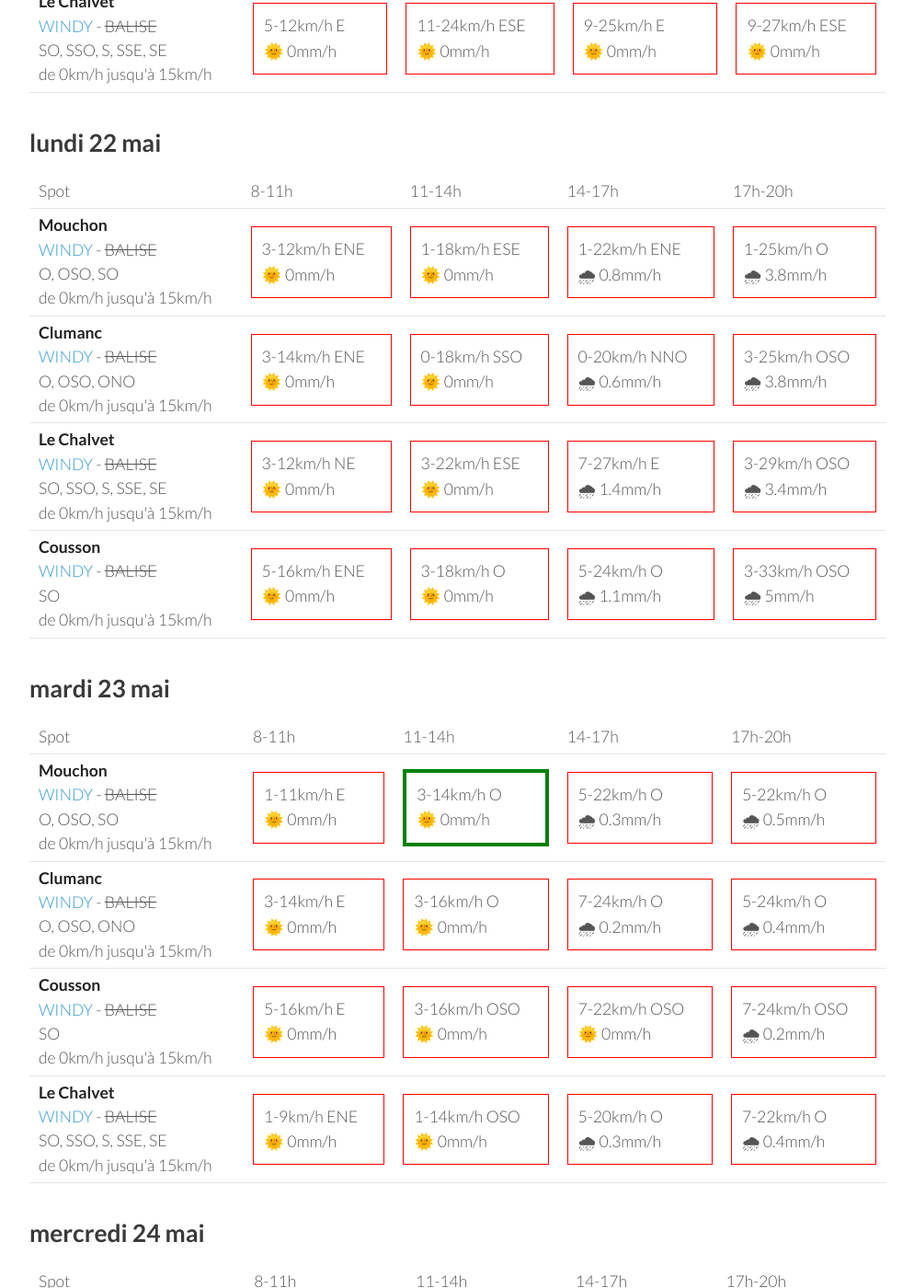
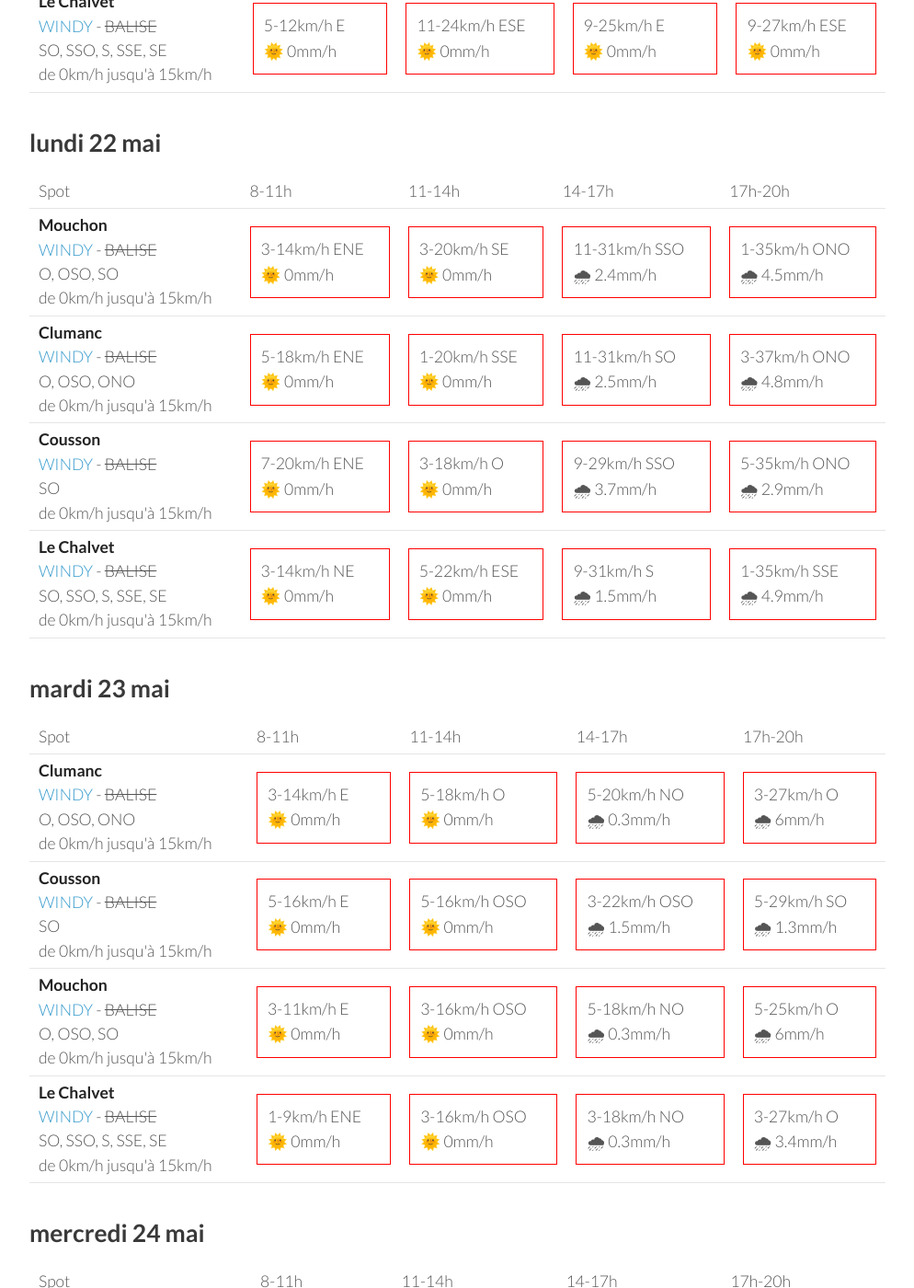
Before and after one commit to parapente-dans-le-nord/parapente-dans-le-nord.github.io, a Jekyll site: the page built from saint_andre.markdown, in a window 1280 px wide and 1400 px high, scrolled down 1325 px. Shown: the whole window at 92% size, without its empty margins (26-1020 px from the left). Built offline with Jekyll 4.4.1, drawn with Linux system fonts in a browser that asks for light colours; some of the changed text lies outside the part shown.

Commit message:
update index.markdown

```diff
--- a/saint_andre.markdown
+++ b/saint_andre.markdown
@@ -136,40 +136,40 @@ page mise à jour le samedi 20 mai 06:36
 <tr>
         <td><strong>Mouchon</strong><br><a href="https://windy.com/43.992/6.424?43.878,6.425,10,m:eSuaglR">WINDY</a> - <span class="no-balise"> BALISE </span><br> <span class="vent-favorable">O, OSO, SO</span><br><span class="force-vent">de 0km/h jusqu'à 15km/h</span> </td>
 
-            <td><div class="not-flyable"><p>3-12km/h ENE</p><p>🌞 0mm/h</p></div></td>
-            <td><div class="not-flyable"><p>1-18km/h ESE</p><p>🌞 0mm/h</p></div></td>
-            <td><div class="not-flyable"><p>1-22km/h ENE</p><p>🌧 0.8mm/h</p></div></td>
-            <td><div class="not-flyable"><p>1-25km/h O</p><p>🌧 3.8mm/h</p></div></td>
+            <td><div class="not-flyable"><p>3-14km/h ENE</p><p>🌞 0mm/h</p></div></td>
+            <td><div class="not-flyable"><p>3-20km/h SE</p><p>🌞 0mm/h</p></div></td>
+            <td><div class="not-flyable"><p>11-31km/h SSO</p><p>🌧 2.4mm/h</p></div></td>
+            <td><div class="not-flyable"><p>1-35km/h ONO</p><p>🌧 4.5mm/h</p></div></td>
 
 
     </tr>
 <tr>
         <td><strong>Clumanc</strong><br><a href="https://windy.com/44.027/6.402?43.914,6.403,10,m:eSxaglP">WINDY</a> - <span class="no-balise"> BALISE </span><br> <span class="vent-favorable">O, OSO, ONO</span><br><span class="force-vent">de 0km/h jusqu'à 15km/h</span> </td>
 
-            <td><div class="not-flyable"><p>3-14km/h ENE</p><p>🌞 0mm/h</p></div></td>
-            <td><div class="not-flyable"><p>0-18km/h SSO</p><p>🌞 0mm/h</p></div></td>
-            <td><div class="not-flyable"><p>0-20km/h NNO</p><p>🌧 0.6mm/h</p></div></td>
-            <td><div class="not-flyable"><p>3-25km/h OSO</p><p>🌧 3.8mm/h</p></div></td>
+            <td><div class="not-flyable"><p>5-18km/h ENE</p><p>🌞 0mm/h</p></div></td>
+            <td><div class="not-flyable"><p>1-20km/h SSE</p><p>🌞 0mm/h</p></div></td>
+            <td><div class="not-flyable"><p>11-31km/h SO</p><p>🌧 2.5mm/h</p></div></td>
+            <td><div class="not-flyable"><p>3-37km/h ONO</p><p>🌧 4.8mm/h</p></div></td>
+
+
+    </tr>
+<tr>
+        <td><strong>Cousson</strong><br><a href="https://windy.com/44.054/6.240?43.940,6.241,10,m:eSAaglz">WINDY</a> - <span class="no-balise"> BALISE </span><br> <span class="vent-favorable">SO</span><br><span class="force-vent">de 0km/h jusqu'à 15km/h</span> </td>
+
+            <td><div class="not-flyable"><p>7-20km/h ENE</p><p>🌞 0mm/h</p></div></td>
+            <td><div class="not-flyable"><p>3-18km/h O</p><p>🌞 0mm/h</p></div></td>
+            <td><div class="not-flyable"><p>9-29km/h SSO</p><p>🌧 3.7mm/h</p></div></td>
+            <td><div class="not-flyable"><p>5-35km/h ONO</p><p>🌧 2.9mm/h</p></div></td>
 
 
     </tr>
 <tr>
         <td><strong>Le Chalvet</strong><br><a href="https://windy.com/43.979/6.480?43.866,6.480,10,m:eSsaglX">WINDY</a> - <span class="no-balise"> BALISE </span><br> <span class="vent-favorable">SO, SSO, S, SSE, SE</span><br><span class="force-vent">de 0km/h jusqu'à 15km/h</span> </td>
 
-            <td><div class="not-flyable"><p>3-12km/h NE</p><p>🌞 0mm/h</p></div></td>
-            <td><div class="not-flyable"><p>3-22km/h ESE</p><p>🌞 0mm/h</p></div></td>
-            <td><div class="not-flyable"><p>7-27km/h E</p><p>🌧 1.4mm/h</p></div></td>
-            <td><div class="not-flyable"><p>3-29km/h OSO</p><p>🌧 3.4mm/h</p></div></td>
-
-
-    </tr>
-<tr>
-        <td><strong>Cousson</strong><br><a href="https://windy.com/44.054/6.240?43.940,6.241,10,m:eSAaglz">WINDY</a> - <span class="no-balise"> BALISE </span><br> <span class="vent-favorable">SO</span><br><span class="force-vent">de 0km/h jusqu'à 15km/h</span> </td>
-
-            <td><div class="not-flyable"><p>5-16km/h ENE</p><p>🌞 0mm/h</p></div></td>
-            <td><div class="not-flyable"><p>3-18km/h O</p><p>🌞 0mm/h</p></div></td>
-            <td><div class="not-flyable"><p>5-24km/h O</p><p>🌧 1.1mm/h</p></div></td>
-            <td><div class="not-flyable"><p>3-33km/h OSO</p><p>🌧 5mm/h</p></div></td>
+            <td><div class="not-flyable"><p>3-14km/h NE</p><p>🌞 0mm/h</p></div></td>
+            <td><div class="not-flyable"><p>5-22km/h ESE</p><p>🌞 0mm/h</p></div></td>
+            <td><div class="not-flyable"><p>9-31km/h S</p><p>🌧 1.5mm/h</p></div></td>
+            <td><div class="not-flyable"><p>1-35km/h SSE</p><p>🌧 4.9mm/h</p></div></td>
 
 
     </tr>
@@ -190,22 +190,12 @@ page mise à jour le samedi 20 mai 06:36
       <td>17h-20h</td>
     </tr>
 <tr>
-        <td><strong>Mouchon</strong><br><a href="https://windy.com/43.992/6.424?43.878,6.425,10,m:eSuaglR">WINDY</a> - <span class="no-balise"> BALISE </span><br> <span class="vent-favorable">O, OSO, SO</span><br><span class="force-vent">de 0km/h jusqu'à 15km/h</span> </td>
-
-            <td><div class="not-flyable"><p>1-11km/h E</p><p>🌞 0mm/h</p></div></td>
-            <td><div class="flyable"><p>3-14km/h O</p><p>🌞 0mm/h</p></div></td>
-            <td><div class="not-flyable"><p>5-22km/h O</p><p>🌧 0.3mm/h</p></div></td>
-            <td><div class="not-flyable"><p>5-22km/h O</p><p>🌧 0.5mm/h</p></div></td>
-
-
-    </tr>
-<tr>
         <td><strong>Clumanc</strong><br><a href="https://windy.com/44.027/6.402?43.914,6.403,10,m:eSxaglP">WINDY</a> - <span class="no-balise"> BALISE </span><br> <span class="vent-favorable">O, OSO, ONO</span><br><span class="force-vent">de 0km/h jusqu'à 15km/h</span> </td>
 
             <td><div class="not-flyable"><p>3-14km/h E</p><p>🌞 0mm/h</p></div></td>
-            <td><div class="not-flyable"><p>3-16km/h O</p><p>🌞 0mm/h</p></div></td>
-            <td><div class="not-flyable"><p>7-24km/h O</p><p>🌧 0.2mm/h</p></div></td>
-            <td><div class="not-flyable"><p>5-24km/h O</p><p>🌧 0.4mm/h</p></div></td>
+            <td><div class="not-flyable"><p>5-18km/h O</p><p>🌞 0mm/h</p></div></td>
+            <td><div class="not-flyable"><p>5-20km/h NO</p><p>🌧 0.3mm/h</p></div></td>
+            <td><div class="not-flyable"><p>3-27km/h O</p><p>🌧 6mm/h</p></div></td>
 
 
     </tr>
@@ -213,9 +203,19 @@ page mise à jour le samedi 20 mai 06:36
         <td><strong>Cousson</strong><br><a href="https://windy.com/44.054/6.240?43.940,6.241,10,m:eSAaglz">WINDY</a> - <span class="no-balise"> BALISE </span><br> <span class="vent-favorable">SO</span><br><span class="force-vent">de 0km/h jusqu'à 15km/h</span> </td>
 
             <td><div class="not-flyable"><p>5-16km/h E</p><p>🌞 0mm/h</p></div></td>
+            <td><div class="not-flyable"><p>5-16km/h OSO</p><p>🌞 0mm/h</p></div></td>
+            <td><div class="not-flyable"><p>3-22km/h OSO</p><p>🌧 1.5mm/h</p></div></td>
+            <td><div class="not-flyable"><p>5-29km/h SO</p><p>🌧 1.3mm/h</p></div></td>
+
+
+    </tr>
+<tr>
+        <td><strong>Mouchon</strong><br><a href="https://windy.com/43.992/6.424?43.878,6.425,10,m:eSuaglR">WINDY</a> - <span class="no-balise"> BALISE </span><br> <span class="vent-favorable">O, OSO, SO</span><br><span class="force-vent">de 0km/h jusqu'à 15km/h</span> </td>
+
+            <td><div class="not-flyable"><p>3-11km/h E</p><p>🌞 0mm/h</p></div></td>
             <td><div class="not-flyable"><p>3-16km/h OSO</p><p>🌞 0mm/h</p></div></td>
-            <td><div class="not-flyable"><p>7-22km/h OSO</p><p>🌞 0mm/h</p></div></td>
-            <td><div class="not-flyable"><p>7-24km/h OSO</p><p>🌧 0.2mm/h</p></div></td>
+            <td><div class="not-flyable"><p>5-18km/h NO</p><p>🌧 0.3mm/h</p></div></td>
+            <td><div class="not-flyable"><p>5-25km/h O</p><p>🌧 6mm/h</p></div></td>
 
 
     </tr>
@@ -223,9 +223,9 @@ page mise à jour le samedi 20 mai 06:36
         <td><strong>Le Chalvet</strong><br><a href="https://windy.com/43.979/6.480?43.866,6.480,10,m:eSsaglX">WINDY</a> - <span class="no-balise"> BALISE </span><br> <span class="vent-favorable">SO, SSO, S, SSE, SE</span><br><span class="force-vent">de 0km/h jusqu'à 15km/h</span> </td>
 
             <td><div class="not-flyable"><p>1-9km/h ENE</p><p>🌞 0mm/h</p></div></td>
-            <td><div class="not-flyable"><p>1-14km/h OSO</p><p>🌞 0mm/h</p></div></td>
-            <td><div class="not-flyable"><p>5-20km/h O</p><p>🌧 0.3mm/h</p></div></td>
-            <td><div class="not-flyable"><p>7-22km/h O</p><p>🌧 0.4mm/h</p></div></td>
+            <td><div class="not-flyable"><p>3-16km/h OSO</p><p>🌞 0mm/h</p></div></td>
+            <td><div class="not-flyable"><p>3-18km/h NO</p><p>🌧 0.3mm/h</p></div></td>
+            <td><div class="not-flyable"><p>3-27km/h O</p><p>🌧 3.4mm/h</p></div></td>
 
 
     </tr>
@@ -248,40 +248,40 @@ page mise à jour le samedi 20 mai 06:36
 <tr>
         <td><strong>Cousson</strong><br><a href="https://windy.com/44.054/6.240?43.940,6.241,10,m:eSAaglz">WINDY</a> - <span class="no-balise"> BALISE </span><br> <span class="vent-favorable">SO</span><br><span class="force-vent">de 0km/h jusqu'à 15km/h</span> </td>
 
-            <td><div class="not-flyable"><p>5-14km/h ENE</p><p>🌞 0mm/h</p></div></td>
-            <td><div class="not-flyable"><p>5-16km/h SO</p><p>🌞 0mm/h</p></div></td>
-            <td><div class="not-flyable"><p>7-24km/h SO</p><p>🌧 0.4mm/h</p></div></td>
-            <td><div class="not-flyable"><p>5-27km/h N</p><p>🌧 7mm/h</p></div></td>
+            <td><div class="not-flyable"><p>5-16km/h E</p><p>🌞 0mm/h</p></div></td>
+            <td><div class="not-flyable"><p>5-22km/h SSO</p><p>🌞 0mm/h</p></div></td>
+            <td><div class="not-flyable"><p>9-25km/h SO</p><p>🌧 3mm/h</p></div></td>
+            <td><div class="not-flyable"><p>3-29km/h NO</p><p>🌧 7mm/h</p></div></td>
+
+
+    </tr>
+<tr>
+        <td><strong>Mouchon</strong><br><a href="https://windy.com/43.992/6.424?43.878,6.425,10,m:eSuaglR">WINDY</a> - <span class="no-balise"> BALISE </span><br> <span class="vent-favorable">O, OSO, SO</span><br><span class="force-vent">de 0km/h jusqu'à 15km/h</span> </td>
+
+            <td><div class="not-flyable"><p>3-12km/h E</p><p>🌞 0mm/h</p></div></td>
+            <td><div class="not-flyable"><p>7-25km/h SE</p><p>🌧 0.3mm/h</p></div></td>
+            <td><div class="not-flyable"><p>7-27km/h S</p><p>🌧 1.3mm/h</p></div></td>
+            <td><div class="not-flyable"><p>1-27km/h S</p><p>🌧 6mm/h</p></div></td>
+
+
+    </tr>
+<tr>
+        <td><strong>Clumanc</strong><br><a href="https://windy.com/44.027/6.402?43.914,6.403,10,m:eSxaglP">WINDY</a> - <span class="no-balise"> BALISE </span><br> <span class="vent-favorable">O, OSO, ONO</span><br><span class="force-vent">de 0km/h jusqu'à 15km/h</span> </td>
+
+            <td><div class="not-flyable"><p>3-14km/h E</p><p>🌞 0mm/h</p></div></td>
+            <td><div class="not-flyable"><p>7-25km/h SSE</p><p>🌧 0.3mm/h</p></div></td>
+            <td><div class="not-flyable"><p>7-27km/h SSO</p><p>🌧 1.6mm/h</p></div></td>
+            <td><div class="not-flyable"><p>1-27km/h SSO</p><p>🌧 7mm/h</p></div></td>
 
 
     </tr>
 <tr>
         <td><strong>Le Chalvet</strong><br><a href="https://windy.com/43.979/6.480?43.866,6.480,10,m:eSsaglX">WINDY</a> - <span class="no-balise"> BALISE </span><br> <span class="vent-favorable">SO, SSO, S, SSE, SE</span><br><span class="force-vent">de 0km/h jusqu'à 15km/h</span> </td>
 
-            <td><div class="not-flyable"><p>1-7km/h ENE</p><p>🌞 0mm/h</p></div></td>
-            <td><div class="not-flyable"><p>3-16km/h SSE</p><p>🌞 0mm/h</p></div></td>
-            <td><div class="not-flyable"><p>5-20km/h SO</p><p>🌧 0.7mm/h</p></div></td>
-            <td><div class="not-flyable"><p>7-25km/h ONO</p><p>🌧 6mm/h</p></div></td>
-
-
-    </tr>
-<tr>
-        <td><strong>Mouchon</strong><br><a href="https://windy.com/43.992/6.424?43.878,6.425,10,m:eSuaglR">WINDY</a> - <span class="no-balise"> BALISE </span><br> <span class="vent-favorable">O, OSO, SO</span><br><span class="force-vent">de 0km/h jusqu'à 15km/h</span> </td>
-
-            <td><div class="not-flyable"><p>3-9km/h E</p><p>🌞 0mm/h</p></div></td>
-            <td><div class="not-flyable"><p>3-16km/h S</p><p>🌞 0mm/h</p></div></td>
-            <td><div class="not-flyable"><p>5-20km/h SO</p><p>🌧 0.7mm/h</p></div></td>
-            <td><div class="not-flyable"><p>5-27km/h ONO</p><p>🌧 8mm/h</p></div></td>
-
-
-    </tr>
-<tr>
-        <td><strong>Clumanc</strong><br><a href="https://windy.com/44.027/6.402?43.914,6.403,10,m:eSxaglP">WINDY</a> - <span class="no-balise"> BALISE </span><br> <span class="vent-favorable">O, OSO, ONO</span><br><span class="force-vent">de 0km/h jusqu'à 15km/h</span> </td>
-
             <td><div class="not-flyable"><p>3-11km/h E</p><p>🌞 0mm/h</p></div></td>
-            <td><div class="not-flyable"><p>3-16km/h SSO</p><p>🌞 0mm/h</p></div></td>
-            <td><div class="not-flyable"><p>5-22km/h SO</p><p>🌧 0.6mm/h</p></div></td>
-            <td><div class="not-flyable"><p>5-27km/h ONO</p><p>🌧 7mm/h</p></div></td>
+            <td><div class="not-flyable"><p>9-27km/h SE</p><p>🌧 0.3mm/h</p></div></td>
+            <td><div class="not-flyable"><p>7-27km/h SSE</p><p>🌧 0.7mm/h</p></div></td>
+            <td><div class="not-flyable"><p>1-31km/h SSE</p><p>🌧 6mm/h</p></div></td>
 
 
     </tr>
@@ -289,3 +289,59 @@ page mise à jour le samedi 20 mai 06:36
 </tbody>
 </table>
 {:/}
+## jeudi 25 mai
+
+{::nomarkdown}
+<table>
+  <tbody>
+    <tr>
+      <td>Spot</td>
+      <td>8-11h</td>
+      <td>11-14h</td>
+      <td>14-17h</td>
+      <td>17h-20h</td>
+    </tr>
+<tr>
+        <td><strong>Clumanc</strong><br><a href="https://windy.com/44.027/6.402?43.914,6.403,10,m:eSxaglP">WINDY</a> - <span class="no-balise"> BALISE </span><br> <span class="vent-favorable">O, OSO, ONO</span><br><span class="force-vent">de 0km/h jusqu'à 15km/h</span> </td>
+
+            <td><div class="not-flyable"><p>1-11km/h NNE</p><p>🌞 0mm/h</p></div></td>
+            <td><div class="not-flyable"><p>7-24km/h O</p><p>🌞 0mm/h</p></div></td>
+            <td><div class="not-flyable"><p>5-29km/h OSO</p><p>🌧 1.5mm/h</p></div></td>
+            <td><div class="not-flyable"><p>9-25km/h ONO</p><p>🌧 0.7mm/h</p></div></td>
+
+
+    </tr>
+<tr>
+        <td><strong>Mouchon</strong><br><a href="https://windy.com/43.992/6.424?43.878,6.425,10,m:eSuaglR">WINDY</a> - <span class="no-balise"> BALISE </span><br> <span class="vent-favorable">O, OSO, SO</span><br><span class="force-vent">de 0km/h jusqu'à 15km/h</span> </td>
+
+            <td><div class="not-flyable"><p>1-9km/h N</p><p>🌞 0mm/h</p></div></td>
+            <td><div class="not-flyable"><p>7-22km/h O</p><p>🌞 0mm/h</p></div></td>
+            <td><div class="not-flyable"><p>5-29km/h SO</p><p>🌧 2.9mm/h</p></div></td>
+            <td><div class="not-flyable"><p>9-27km/h ONO</p><p>🌧 0.7mm/h</p></div></td>
+
+
+    </tr>
+<tr>
+        <td><strong>Cousson</strong><br><a href="https://windy.com/44.054/6.240?43.940,6.241,10,m:eSAaglz">WINDY</a> - <span class="no-balise"> BALISE </span><br> <span class="vent-favorable">SO</span><br><span class="force-vent">de 0km/h jusqu'à 15km/h</span> </td>
+
+            <td><div class="not-flyable"><p>3-12km/h ENE</p><p>🌞 0mm/h</p></div></td>
+            <td><div class="not-flyable"><p>5-20km/h O</p><p>🌞 0mm/h</p></div></td>
+            <td><div class="not-flyable"><p>9-29km/h SO</p><p>🌧 1.3mm/h</p></div></td>
+            <td><div class="not-flyable"><p>5-29km/h ONO</p><p>🌧 0.8mm/h</p></div></td>
+
+
+    </tr>
+<tr>
+        <td><strong>Le Chalvet</strong><br><a href="https://windy.com/43.979/6.480?43.866,6.480,10,m:eSsaglX">WINDY</a> - <span class="no-balise"> BALISE </span><br> <span class="vent-favorable">SO, SSO, S, SSE, SE</span><br><span class="force-vent">de 0km/h jusqu'à 15km/h</span> </td>
+
+            <td><div class="not-flyable"><p>1-9km/h NNO</p><p>🌞 0mm/h</p></div></td>
+            <td><div class="not-flyable"><p>5-20km/h O</p><p>🌞 0mm/h</p></div></td>
+            <td><div class="not-flyable"><p>5-29km/h SO</p><p>🌧 5mm/h</p></div></td>
+            <td><div class="not-flyable"><p>9-27km/h ONO</p><p>🌧 1.2mm/h</p></div></td>
+
+
+    </tr>
+
+</tbody>
+</table>
+{:/}
```
Also changed, not shown: other parts of saint_andre.markdown (+1 -1 lines).
